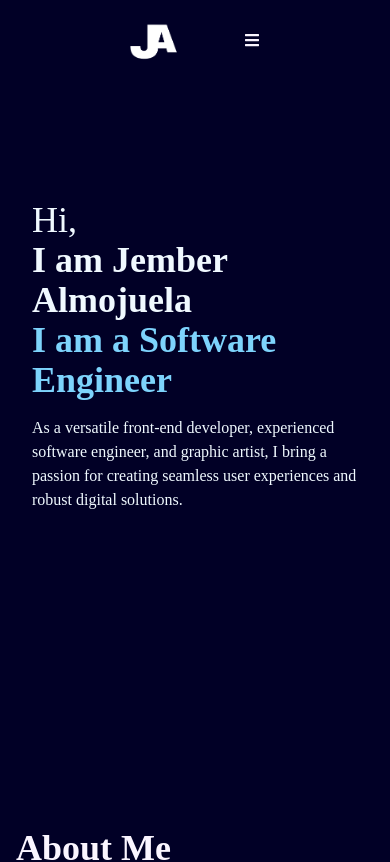
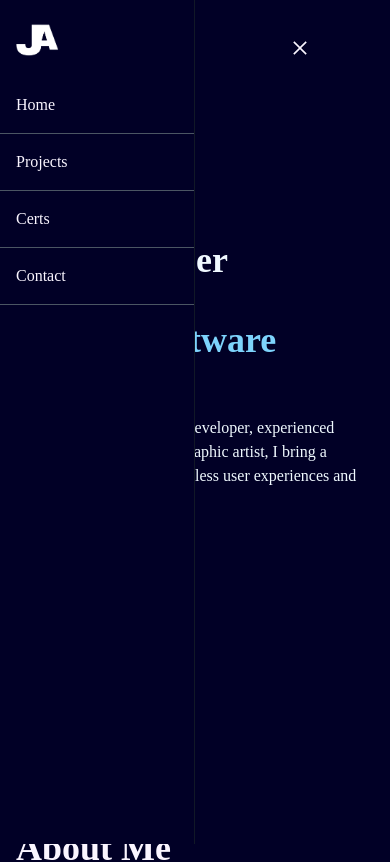
Before and after one commit to jember23/jemport, a React (Create React App) app: page / in a window 390 px wide. Shown: the top 862 px of the page. Built offline with nearby package versions, Linux system fonts and the light colour scheme.

Commit message:
Navbar changes for responsiveness

```diff
--- a/src/components/Navbar.jsx
+++ b/src/components/Navbar.jsx
@@ -2,17 +2,21 @@ import React, {useState} from 'react'
 import {Link} from 'react-router-dom';
 
 import Logo from '../images/jemLogo.png';
-import {FaBars, FaTimes, FaLinkedin} from 'react-icons/fa';
+import {FaLinkedin} from 'react-icons/fa';
+import { AiOutlineClose, AiOutlineMenu } from 'react-icons/ai';
 import {HiOutlineMail} from 'react-icons/hi';
 import {BsFillPersonLinesFill} from 'react-icons/bs';
 
 const Navbar = () => {
 
     const [nav, setNav] = useState(false)
-    const handleClick = () => setNav(!nav)
+
+    const handleNav = () => {
+      setNav(!nav);
+    };
 
   return (
-    <div name='navbar' className='fixed w-full h-[80px] flex justify-between items-center px-[130px] bg-[#010026] text-purple-50 z-20'>
+    <div name='navbar' className='flex fixed justify-between items-center h-24 w-full px-[80px] bg-[#010026] text-purple-50 z-20'>
 
         {/* Initial Name Logo */}
         <div>
@@ -36,22 +40,28 @@ const Navbar = () => {
         </ul>
 
         {/* Hamburger */}
-        <div onClick={handleClick} className='md:hidden z-10'>
-           {!nav ? <FaBars /> : <FaTimes />}
+        <div onClick={handleNav} className='block md:hidden'>
+          {nav ? <AiOutlineMenu size={20} /> : <AiOutlineClose size={20}/>}
         </div>
 
         {/* Mobile Menu */}
-        <ul className={!nav ? 'hidden' : 'absolute top-0 left-0 w-full h-screen bg-[#010026] flex flex-col justify-center items-center'}>
-            <li className='py-6 text-4xl relative hover:text-gray-400 cursor-pointer transition-all ease-in-out before:transition-[width] before:ease-in-out before:duration-700 before:absolute before:bg-gray-400 before:origin-center before:h-[1px] before:w-0 hover:before:w-[50%] before:bottom-0 before:left-[50%] after:transition-[width] after:ease-in-out after:duration-700 after:absolute after:bg-gray-400 after:origin-center after:h-[1px] after:w-0 hover:after:w-[50%] after:bottom-0 after:right-[50%]'>
+        <ul className={!nav ? 'fixed left-0 top-0 w-[50%] h-full border-r border-r-gray-900 bg-[#010026] ease-in-out duration-500' : 'ease-in-out duration-500 fixed left-[-100%]'}>
+
+            {/* Initial Name Logo */}
+            <div className='w-full m-4'>
+                <img src={Logo} alt="Logo" style={{width: '45px'}}/>
+            </div>
+
+            <li className='p-4 border-b border-gray-600'>
                 <Link to='/'>Home</Link>
             </li>
-            <li className='py-6 text-4xl relative hover:text-gray-400 cursor-pointer transition-all ease-in-out before:transition-[width] before:ease-in-out before:duration-700 before:absolute before:bg-gray-400 before:origin-center before:h-[1px] before:w-0 hover:before:w-[50%] before:bottom-0 before:left-[50%] after:transition-[width] after:ease-in-out after:duration-700 after:absolute after:bg-gray-400 after:origin-center after:h-[1px] after:w-0 hover:after:w-[50%] after:bottom-0 after:right-[50%]'>
+            <li className='p-4 border-b border-gray-600'>
                 <Link to='/Projects'>Projects</Link>
             </li>
-            <li className='py-6 text-4xl relative hover:text-gray-400 cursor-pointer transition-all ease-in-out before:transition-[width] before:ease-in-out before:duration-700 before:absolute before:bg-gray-400 before:origin-center before:h-[1px] before:w-0 hover:before:w-[50%] before:bottom-0 before:left-[50%] after:transition-[width] after:ease-in-out after:duration-700 after:absolute after:bg-gray-400 after:origin-center after:h-[1px] after:w-0 hover:after:w-[50%] after:bottom-0 after:right-[50%]'>
+            <li className='p-4 border-b border-gray-600'>
                 <Link to='/Certs'>Certs</Link>
             </li>
-            <li className='py-6 text-4xl relative hover:text-gray-400 cursor-pointer transition-all ease-in-out before:transition-[width] before:ease-in-out before:duration-700 before:absolute before:bg-gray-400 before:origin-center before:h-[1px] before:w-0 hover:before:w-[50%] before:bottom-0 before:left-[50%] after:transition-[width] after:ease-in-out after:duration-700 after:absolute after:bg-gray-400 after:origin-center after:h-[1px] after:w-0 hover:after:w-[50%] after:bottom-0 after:right-[50%]'>
+            <li className='p-4 border-b border-gray-600'>
                 <Link to='/Contact'>Contact</Link>
             </li>
         </ul>
```
